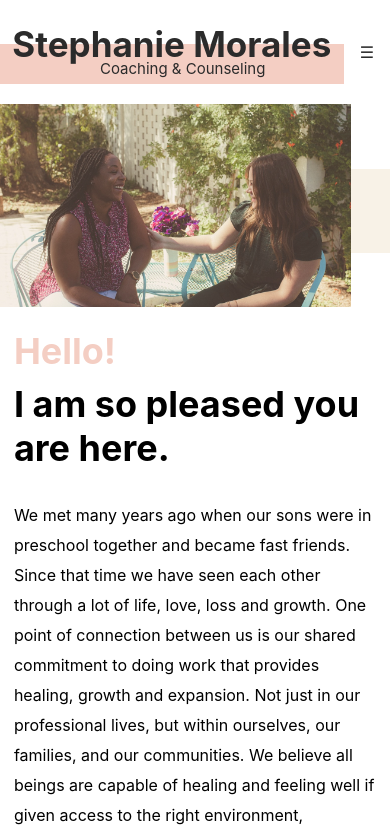
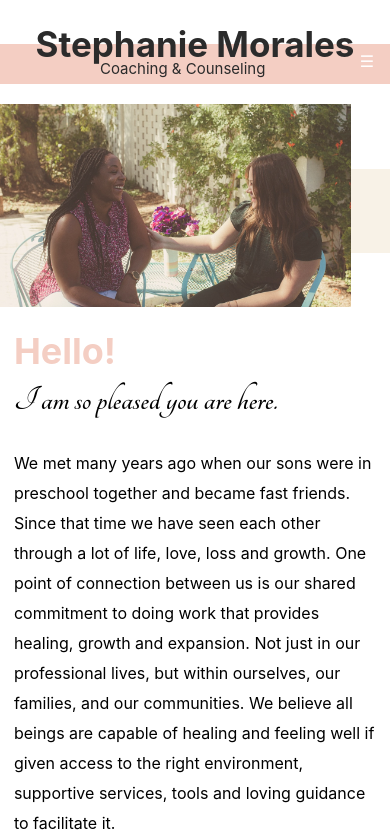
Before and after one commit to spiderthatcodes/embody, a React (Create React App) app in the folder client/: page / in a window 390 px wide. Shown: the top 836 px of the page. Built offline with nearby package versions, Linux system fonts and the light colour scheme.

Commit message:
more mobile, added new font

```diff
--- a/client/public/index.html
+++ b/client/public/index.html
@@ -2,19 +2,47 @@
 <html lang="en">
     <head>
         <meta charset="utf-8" />
-    <link rel="icon" href="%PUBLIC_URL%/favicon.ico" />
-    <meta name="viewport" content="width=device-width, initial-scale=1" />
-    <meta name="theme-color" content="#000000" />
+        <link
+            rel="icon"
+            href="%PUBLIC_URL%/favicon.ico"
+        />
+        <meta
+            name="viewport"
+            content="width=device-width, initial-scale=1"
+        />
+        <meta
+            name="theme-color"
+            content="#000000"
+        />
         <meta
             name="description"
             content="Web site created using create-react-app"
         />
-    <link rel="apple-touch-icon" href="%PUBLIC_URL%/logo192.png" />
+        <link
+            rel="apple-touch-icon"
+            href="%PUBLIC_URL%/logo192.png"
+        />
         <!--
       manifest.json provides metadata used when your web app is installed on a
       user's mobile device or desktop. See https://developers.google.com/web/fundamentals/web-app-manifest/
     -->
-    <link rel="manifest" href="%PUBLIC_URL%/manifest.json" />
+        <link
+            rel="manifest"
+            href="%PUBLIC_URL%/manifest.json"
+        />
+        <link
+            rel="preconnect"
+            href="https://fonts.googleapis.com"
+        />
+        <link
+            rel="preconnect"
+            href="https://fonts.gstatic.com"
+            crossorigin
+        />
+        <link
+            href="https://fonts.googleapis.com/css2?family=Tangerine:wght@400;700&display=swap"
+            rel="stylesheet"
+        />
         <!--
       Notice the use of %PUBLIC_URL% in the tags above.
       It will be replaced with the URL of the `public` folder during the build.
@@ -38,6 +66,5 @@
 
       To begin the development, run `npm start` or `yarn start`.
       To create a production bundle, use `npm run build` or `yarn build`.
-    -->
-  </body>
+    --></body>
 </html>
--- a/client/src/components/Nav/Nav.tsx
+++ b/client/src/components/Nav/Nav.tsx
@@ -16,7 +16,7 @@ const Nav: FC<{ isMobile?: boolean }> = ({ isMobile }) => {
 
     return (
         <Container isMobile={isMobile} >
-            <LogoContainer>
+            <LogoContainer isMobile={isMobile} >
                 <Logo isMobile={isMobile} />
             </LogoContainer>
             {!isMobile ? (
--- a/client/src/components/Nav/style.ts
+++ b/client/src/components/Nav/style.ts
@@ -26,7 +26,7 @@ export const LinkContainer = styled.div`
     }
 `;
 
-export const LogoContainer = styled.div`
+export const LogoContainer = styled.div<{ isMobile?: boolean }>`
     width: 100%;
     margin: auto;
     text-align: left;
@@ -62,8 +62,11 @@ export const DropdownContent = styled.div`
 `;
 
 export const DropButton = styled.button`
-    background-color: white;
-    color: ${colors.black};
+    position: absolute;
+    top: -16px;
+    right: 0;
+    background-color: rgba(0, 0, 0, 0);
+    color: ${colors.white};
     padding: 16px;
     font-size: 16px;
     border: none;
--- a/client/src/pages/Home/style.ts
+++ b/client/src/pages/Home/style.ts
@@ -99,6 +99,7 @@ export const Script = styled.h2`
     position: relative;
     top: -25px;
     left: 2%;
+    font-family: 'Tangerine', cursive;
     @media (max-width: 900px) {
         position: static;
     }
```
Lines whose indentation alone changed are shown as unchanged.
